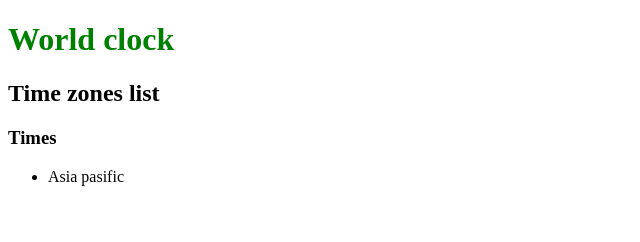
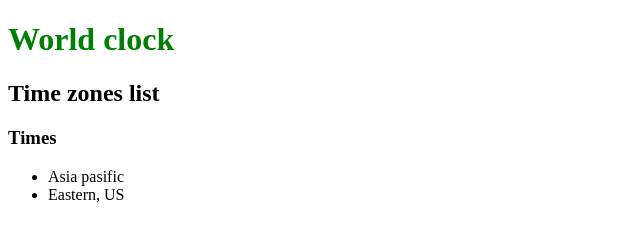
Before and after one commit to GOWTHAM-EGANATHAN/World_Clock, a plain HTML site: page index.html in a window 1280 px wide. Shown: the full height of the page, 0-640 px from the left. Drawn offline with Linux system fonts and the light colour scheme.

Commit message:
Added reference file + index changes

```diff
--- a/index.html
+++ b/index.html
@@ -11,6 +11,7 @@
     <h3>Times</h3>
     <ul>
         <li>Asia pasific</li>
+        <li>Eastern, US</li>
     </ul>
 </body>
 
```
Also changed, not shown: 1 other file.
